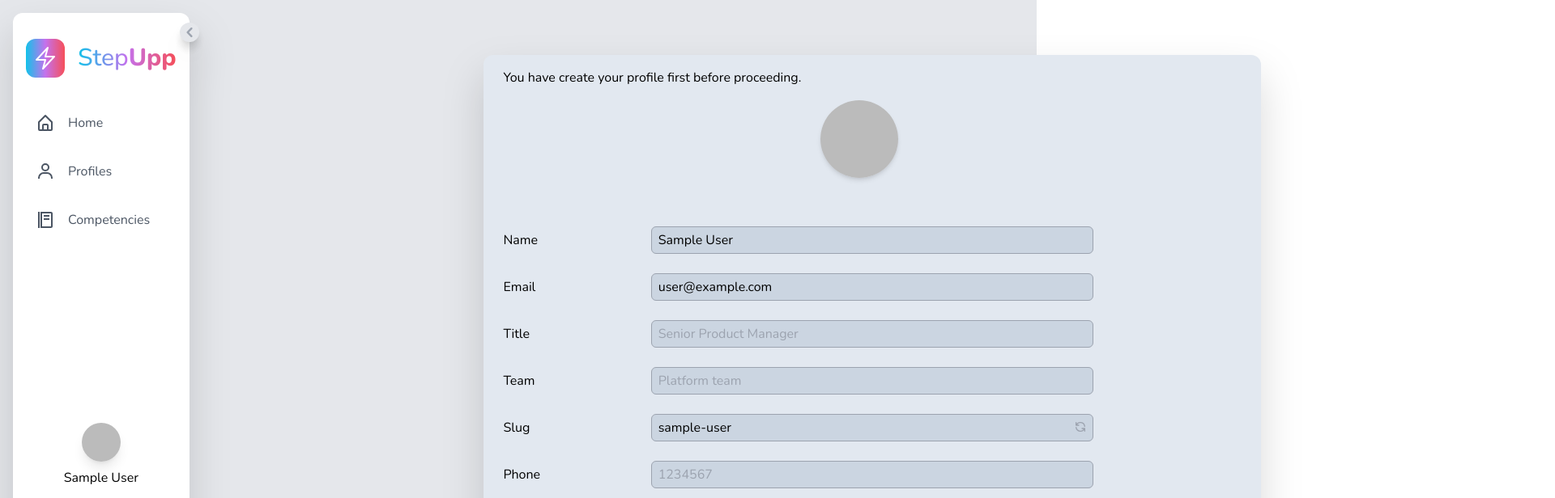
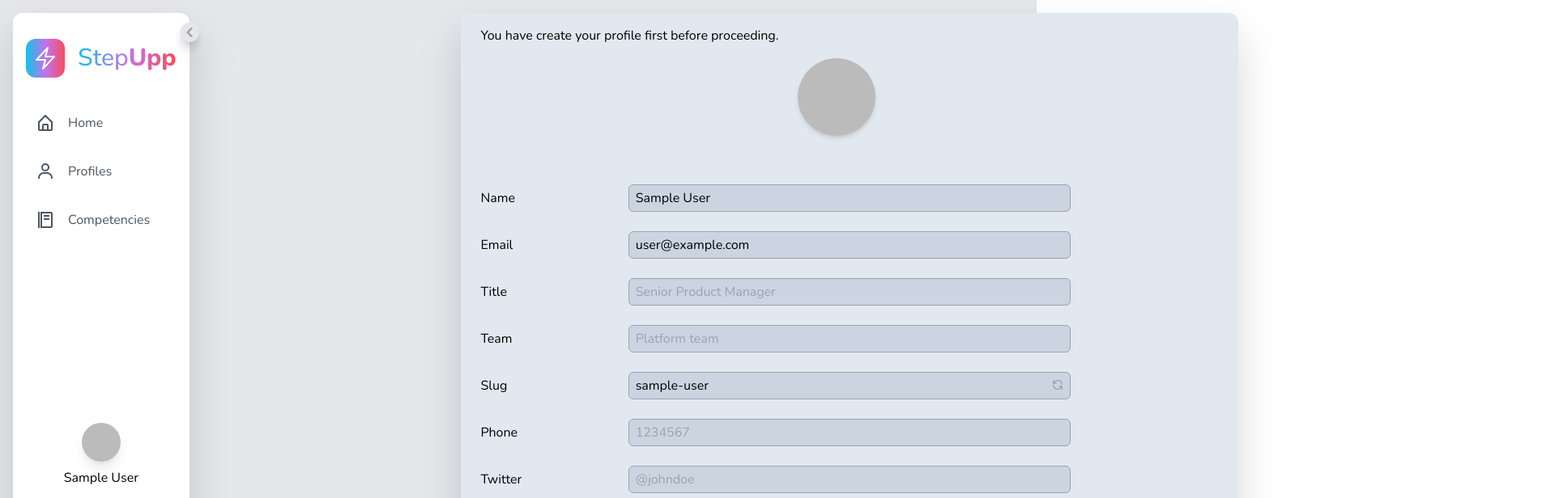
Before and after one commit to ephimoff/step-upp, a Next.js app: page /myprofile in a window 1280 px wide. Shown: the top 616 px of the page at 81% size, 1920 px wide, since content can reach past the window. Built offline with nearby package versions, Linux system fonts and the light colour scheme; no server answers; the database is empty; sample sign-in values are in the browser's storage.

Commit message:
Fixing margins

```diff
--- a/src/components/Card.tsx
+++ b/src/components/Card.tsx
@@ -8,7 +8,7 @@ const Card = ({ children, grid = false }: CardProps) => {
     <section
       className={`${
         grid && 'grid grid-cols-5 gap-4'
-      } my-10 rounded-xl bg-slate-200 py-4 px-6 drop-shadow-2xl dark:bg-slate-800`}
+      } mb-10 rounded-xl bg-slate-200 py-4 px-6 drop-shadow-2xl dark:bg-slate-800`}
     >
       {children}
     </section>
--- a/src/components/Profile/ProfileCompetenciesLoading.tsx
+++ b/src/components/Profile/ProfileCompetenciesLoading.tsx
@@ -89,7 +89,7 @@ const ProfileCompetenciesLoading = ({
   };
 
   return (
-    <div className="flex items-center">
+    <div className="mb-10 flex items-center">
       {loading ? (
         <Spinner />
       ) : (
--- a/src/components/Sidebar/Sidebar.tsx
+++ b/src/components/Sidebar/Sidebar.tsx
@@ -91,8 +91,8 @@ export default function Sidebar({
           </div>
         </div>
       </div>
-      <div className="flex-1 p-7">
-        <div className="mx-auto sm:w-full md:w-3/5">{children}</div>
+      <div className="flex-1">
+        <div className="mx-auto mt-4 sm:w-full md:w-3/5">{children}</div>
       </div>
     </div>
   );
```
